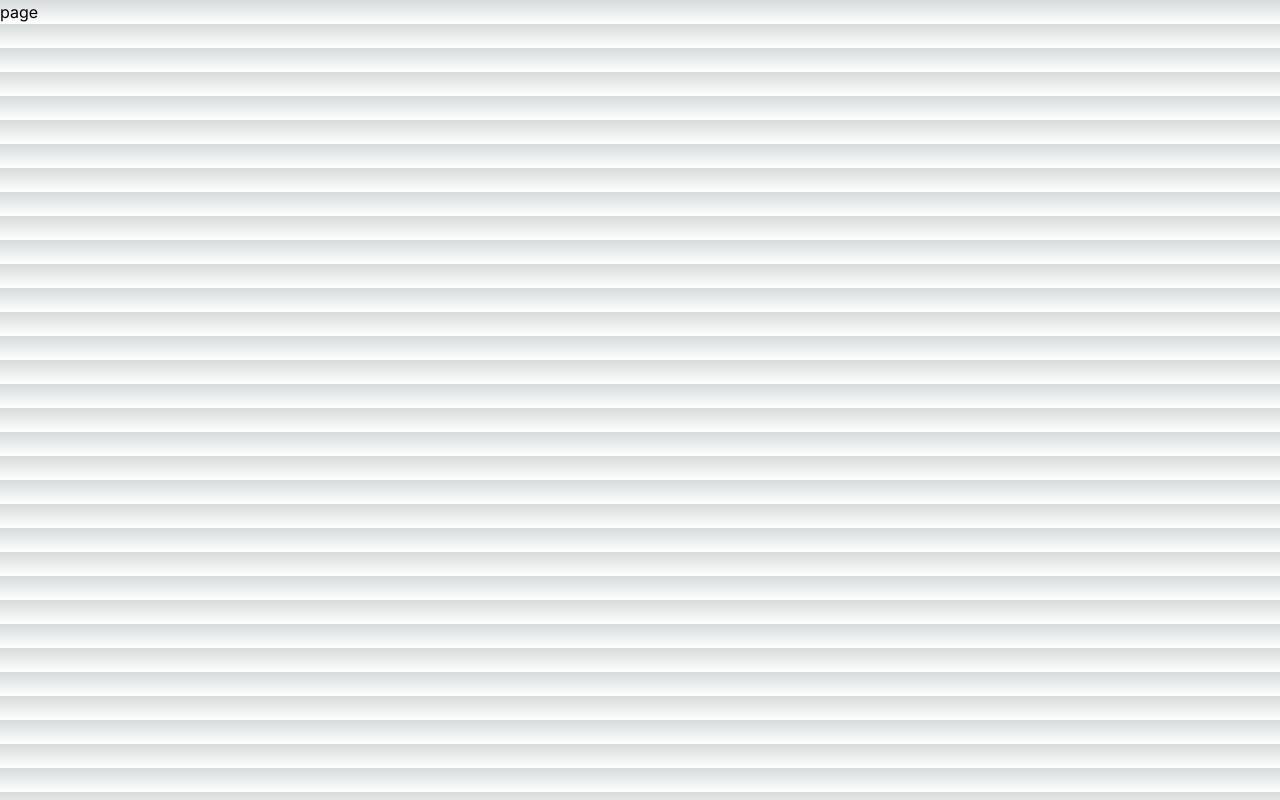
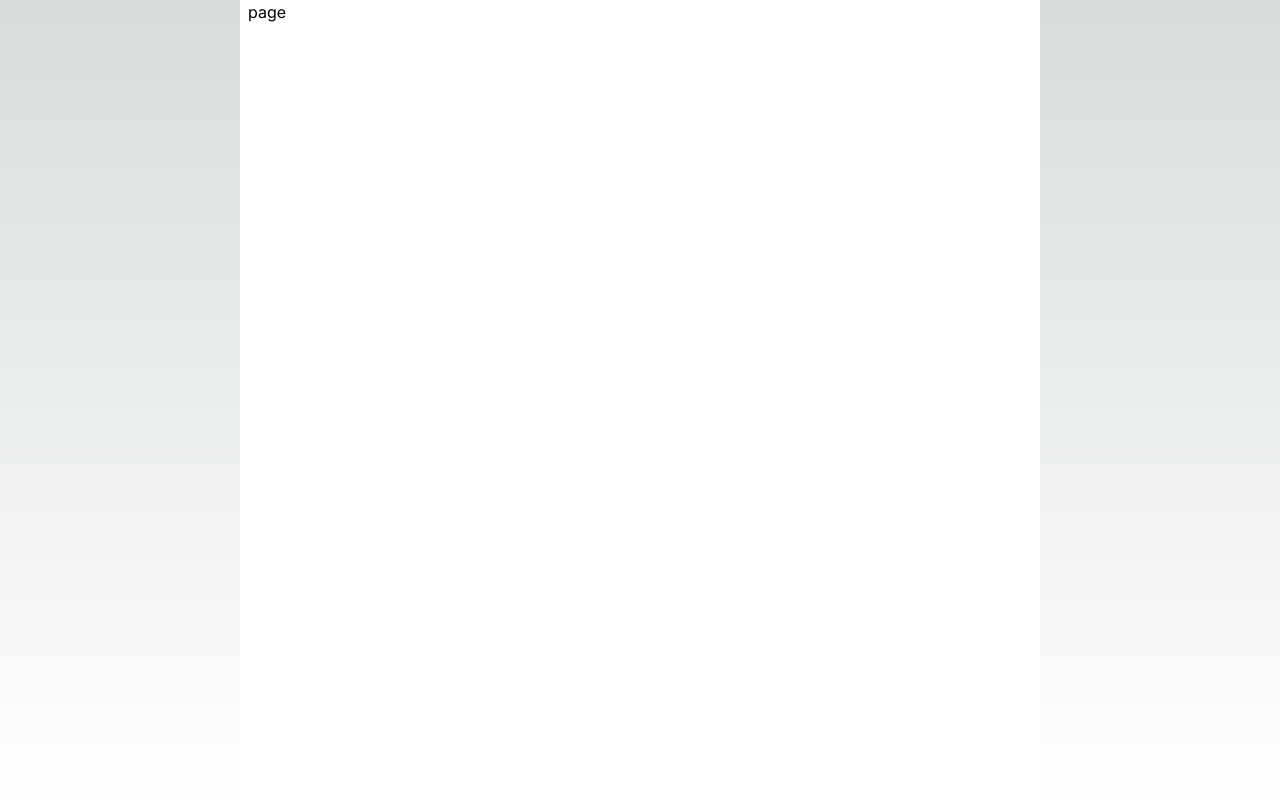
Before and after one commit to siwakorn-tin/Sinno-Webdev-Workshop, a Next.js app: page / in a window 1280 px wide. Built offline with nearby package versions, Linux system fonts and the light colour scheme.

Commit message:
Layout setup

```diff
--- a/app/layout.tsx
+++ b/app/layout.tsx
@@ -16,7 +16,7 @@ export default function RootLayout({
 }>) {
   return (
     <html lang="en">
-      <body className={inter.className}>{children}</body>
+      <body className={inter.className}><main className="bg-white min-h-[100vh] mx-60 px-2">{children}</main></body>
     </html>
   );
 }
--- a/app/page.tsx
+++ b/app/page.tsx
@@ -1,8 +1,7 @@
 import React from 'react'
-
 function page() {
   return (
-    <div>page</div>
+    <div className='text-black'>page</div>
   )
 }
 
```
